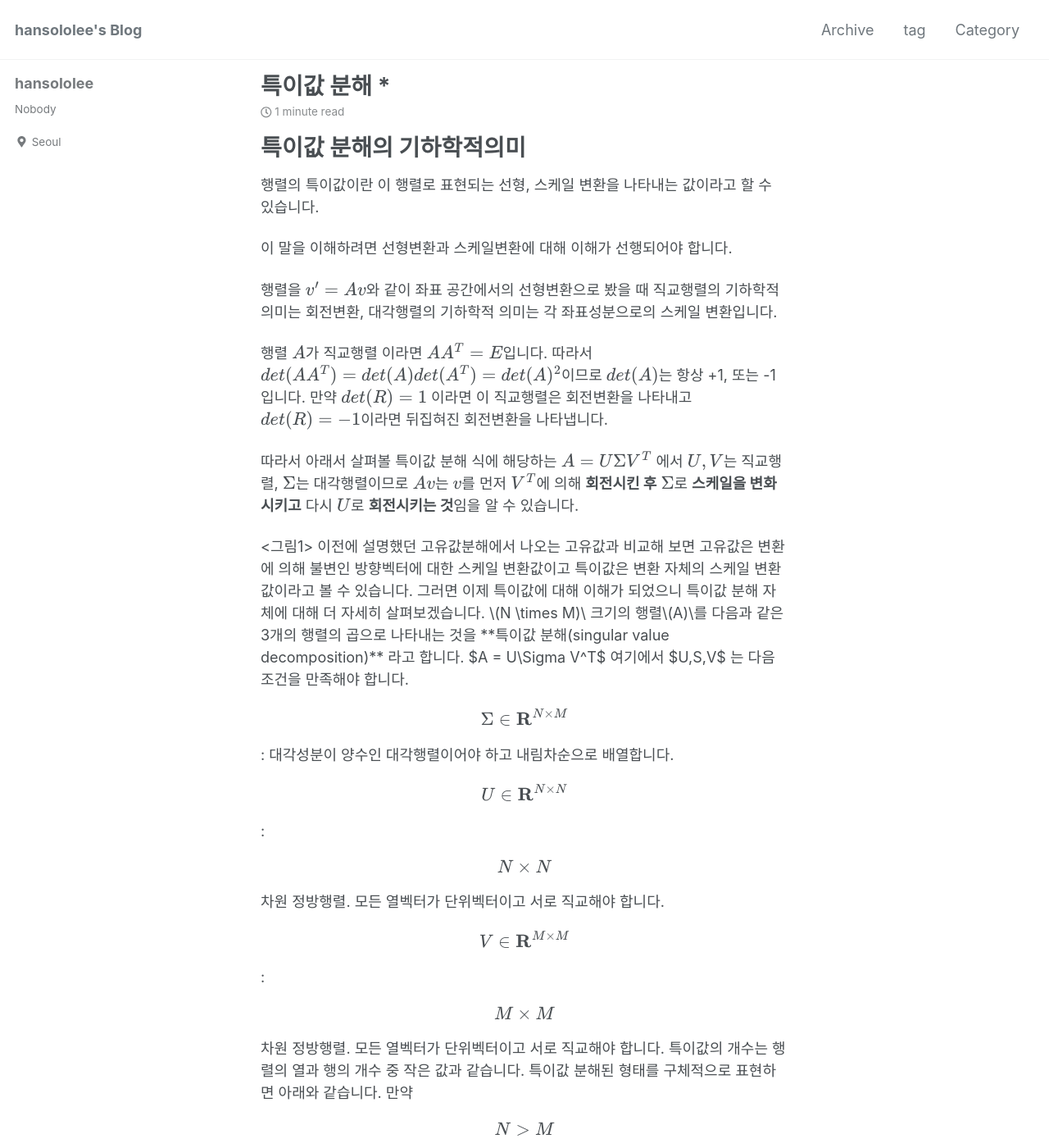
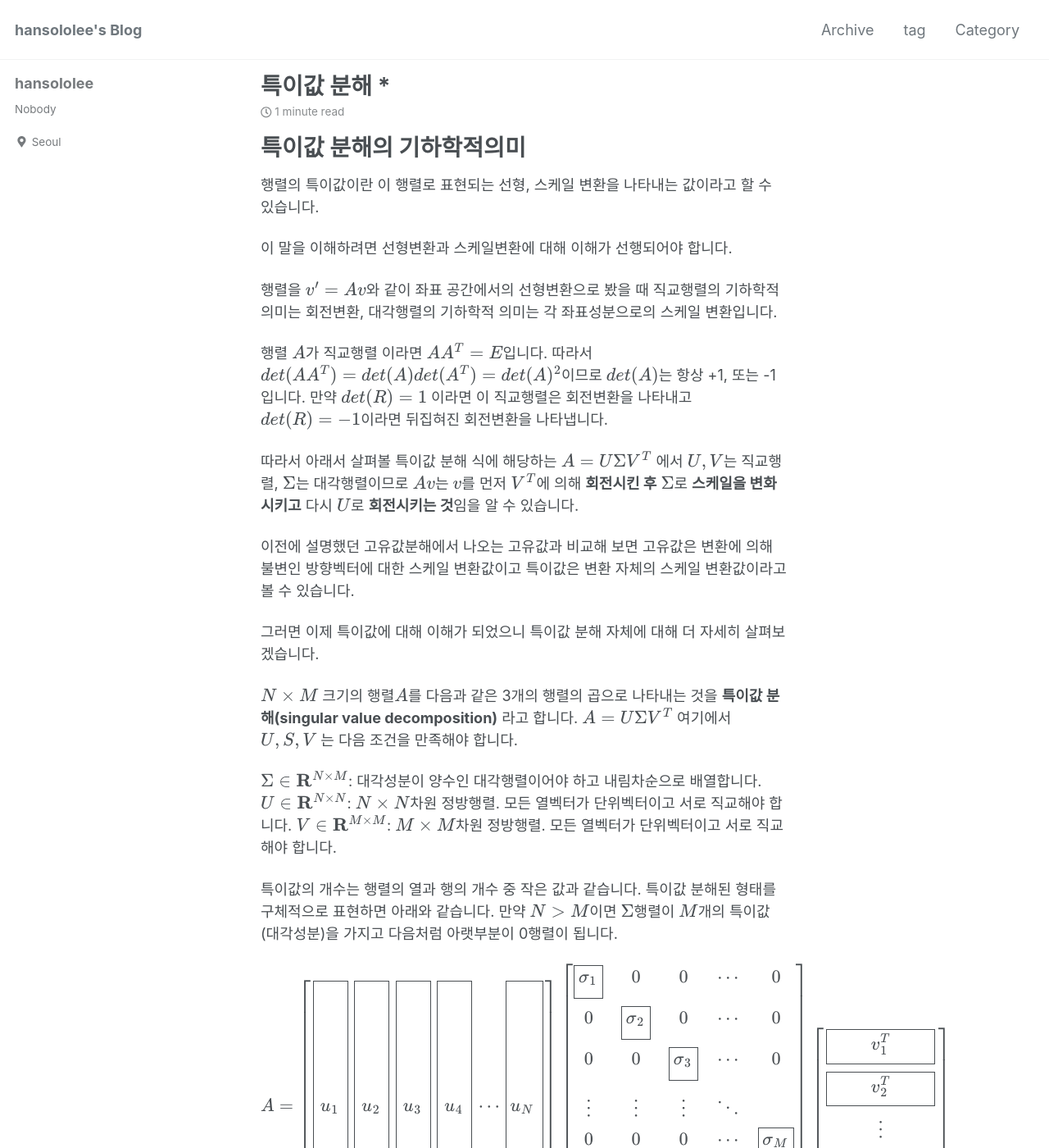
Before and after one commit to arisongha/hansololee.github.io, a Jekyll site: the page built from _posts/2019-01-14-svd.md, in a window 1280 px wide and 1400 px high. Shown: the whole window at 82% size. Built offline with Jekyll 4.4.1, drawn with Linux system fonts in a browser that asks for light colours; cached includes are drawn as plain includes; nearby versions of some CDN libraries; formulas are drawn with MathJax 3.

Commit message:
Update 2019-01-14-svd.md

```diff
--- a/_posts/2019-01-14-svd.md
+++ b/_posts/2019-01-14-svd.md
@@ -21,14 +21,12 @@
 
 따라서 아래서 살펴볼 특이값 분해 식에 해당하는 $$A = U\Sigma V^T$$ 에서 $$U,V$$는 직교행렬, $$\Sigma$$는 대각행렬이므로 $$Av$$는 $$v$$를 먼저 $$V^T$$에 의해 **회전시킨 후** $$\Sigma$$로 **스케일을 변화시키고** 다시 $$U$$로 **회전시키는 것**임을 알 수 있습니다.
 
-<그림1>
-
 이전에 설명했던 고유값분해에서 나오는 고유값과 비교해 보면 고유값은 변환에 의해 불변인 방향벡터에 대한 스케일 변환값이고 특이값은 변환 자체의 스케일 변환값이라고 볼 수 있습니다.
 
 그러면 이제 특이값에 대해 이해가 되었으니 특이값 분해 자체에 대해 더 자세히 살펴보겠습니다.
 
-\(N \times M)\ 크기의 행렬\(A)\를 다음과 같은 3개의 행렬의 곱으로 나타내는 것을 **특이값 분해(singular value decomposition)** 라고 합니다.
-$A = U\Sigma V^T$ 여기에서 $U,S,V$ 는 다음 조건을 만족해야 합니다.
+$$N \times M$$ 크기의 행렬$$A$$를 다음과 같은 3개의 행렬의 곱으로 나타내는 것을 **특이값 분해(singular value decomposition)** 라고 합니다.
+$$A = U\Sigma V^T$$ 여기에서 $$U,S,V$$ 는 다음 조건을 만족해야 합니다.
 
 $$\Sigma \in \mathbf{R}^{N \times M}$$: 대각성분이 양수인 대각행렬이어야 하고 내림차순으로 배열합니다.
 $$U \in \mathbf{R}^{N \times N}$$: $$N \times N$$차원 정방행렬. 모든 열벡터가 단위벡터이고 서로 직교해야 합니다.
```
